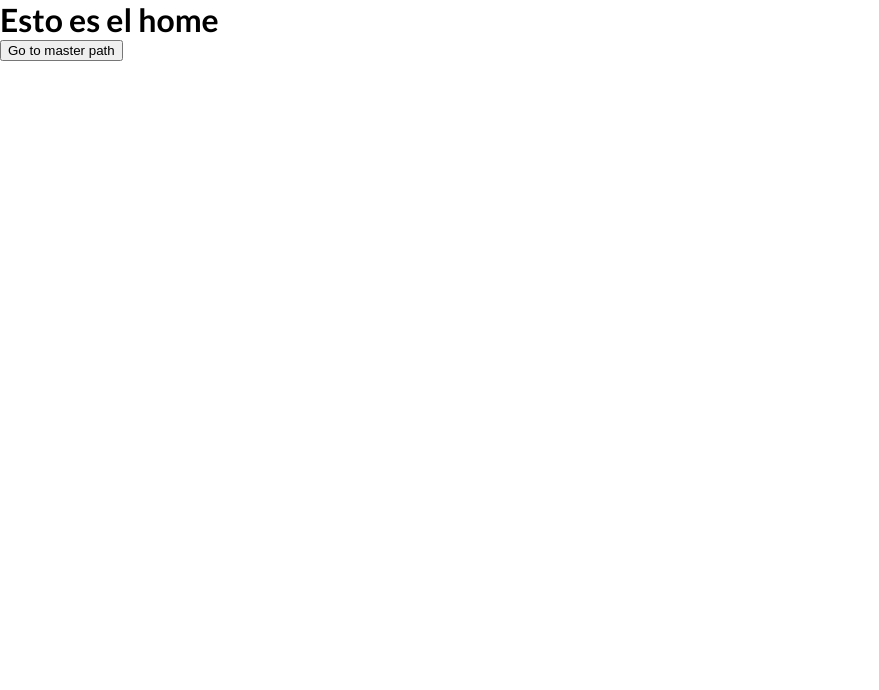
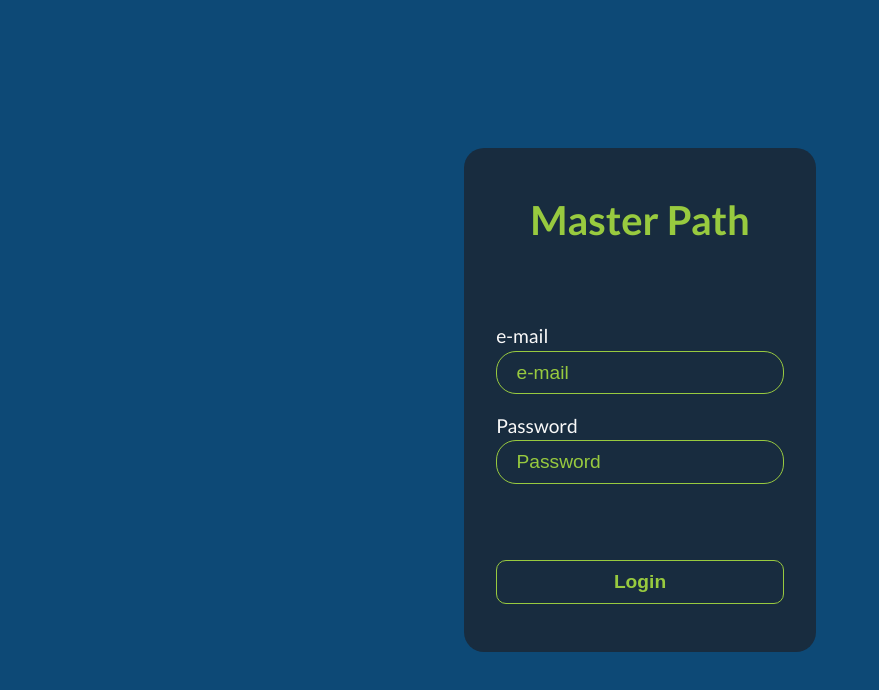
Before and after one commit to hack-learning/masterpath_frontend, a Next.js app: page / in a window 1280 px wide. Shown: the top 690 px of the page, without its empty margins (0-879 px from the left). Built offline with nearby package versions, Linux system fonts and the light colour scheme.

Commit message:
<FEATURE> login

```diff
--- a/components/CourseCard/styles.js
+++ b/components/CourseCard/styles.js
@@ -22,7 +22,7 @@ export const Card = styled.div`
 		color: ${colors.white};
 	}
 	background-color: ${(props) =>
-		props.finish ? `${colors.main}` : `${colors.text}`};
+		props.finish ? `${colors.main}` : `${colors.second}`};
 
 	img {
 		width: 35px;
--- a/components/MilestoneBadge/index.js
+++ b/components/MilestoneBadge/index.js
@@ -5,10 +5,11 @@ import { useState } from 'react';
 import { Container } from './styles';
 
 // ---------- COMPONENT ---------- //
-export const MilestoneBadge = ({ number }) => {
+export const MilestoneBadge = ({ number, name }) => {
 	const [check, setcheck] = useState(false);
 	return (
 		<Container check={check} name="hola">
+			<h3>{name}</h3>
 			<p>{number}</p>
 		</Container>
 	);
--- a/components/Navbar/styles.js
+++ b/components/Navbar/styles.js
@@ -74,7 +74,7 @@ export const NavbarList = styled.ul`
 		background-color: ${colors.lightSecond};
 		font-weight: bold;
 		text-align: right;
-		color: ${colors.second};
+		color: ${colors.white};
 		cursor: pointer;
 		transition: 0.5s;
 		&:hover {
--- /dev/null
+++ b/globalStyles/HomeStyles.js
@@ -0,0 +1,69 @@
+// import Libraries
+import styled from 'styled-components';
+
+// import variables
+import { border, colors } from './stylesVariables';
+
+export const Container = styled.main`
+	display: grid;
+	place-items: center;
+	height: 100vh;
+	background-color: ${colors.darkSecond};
+`;
+
+export const Form = styled.form`
+	display: flex;
+	flex-direction: column;
+	align-items: center;
+	padding: 3em 2em;
+	background-color: ${colors.second};
+	border-radius: ${border.borderRadiusBig};
+
+	h1 {
+		color: ${colors.main};
+		margin-bottom: 2em;
+		font-size: 2.5em;
+	}
+
+	label {
+		align-self: flex-start;
+		color: ${colors.white};
+		font-size: 1.2em;
+		margin-bottom: 0.2em;
+	}
+
+	button {
+		width: 100%;
+		margin-top: 3em;
+		padding: 0.5em 3em;
+		border-radius: ${border.borderRadiusSmall};
+		color: ${colors.main};
+		background: transparent;
+		border: 1px solid ${colors.main};
+		font-weight: bold;
+		cursor: pointer;
+		transition: 0.3s;
+		font-size: 1.2em;
+
+		&:hover {
+			background-color: ${colors.main};
+			color: ${colors.white};
+			box-shadow: 5px 5px 20px rgba(10, 48, 77, 0.8);
+		}
+	}
+`;
+
+export const Input = styled.input`
+	padding: 0.5em 1em;
+	margin-bottom: 1em;
+	background-color: transparent;
+	border: 1px solid ${colors.main};
+	border-radius: ${border.borderRadiusBig};
+	color: ${colors.main};
+	font-size: 1.2em;
+	outline: none;
+
+	&::-webkit-input-placeholder {
+		color: ${colors.main};
+	}
+`;
--- a/globalStyles/masterPathStyles.js
+++ /dev/null
@@ -1,5 +0,0 @@
-// import Libraries
-import styled from 'styled-components';
-
-// import variables
-import { colors } from '../../globalStyles/stylesVariables';
--- a/pages/index.js
+++ b/pages/index.js
@@ -1,19 +1,30 @@
 // import Libraries
-import Link from 'next/link';
+import { useRouter } from 'next/router';
 
 // import Components
-import { Layout } from '../components/Layout';
+import { Container, Form, Input } from '../globalStyles/HomeStyles';
 
 // import Styles
 
 const Home = () => {
+	const router = useRouter();
+
+	const handleSubmit = (e) => {
+		e.preventDefault();
+		router.push('/master-path');
+	};
+
 	return (
-		<>
-			<h1>Esto es el home</h1>
-			<Link href="/master-path">
-				<button>Go to master path</button>
-			</Link>
-		</>
+		<Container onSubmit={handleSubmit}>
+			<Form>
+				<h1>Master Path</h1>
+				<label htmlFor="e-mail">e-mail</label>
+				<Input type="text" id="e-mail" placeholder="e-mail" />
+				<label htmlFor="Password">Password</label>
+				<Input type="text" id="Password" placeholder="Password" />
+				<button type="submit">Login</button>
+			</Form>
+		</Container>
 	);
 };
 
```
Also changed, not shown: components/MilestoneBadge/styles.js (+14 -1 lines), components/Milestones/index.js (+6 -6 lines), components/Milestones/styles.js (+9 -9 lines), components/Project/index.js (+8 -5 lines), components/Project/styles.js (+20 -3 lines), public/union.svg.
